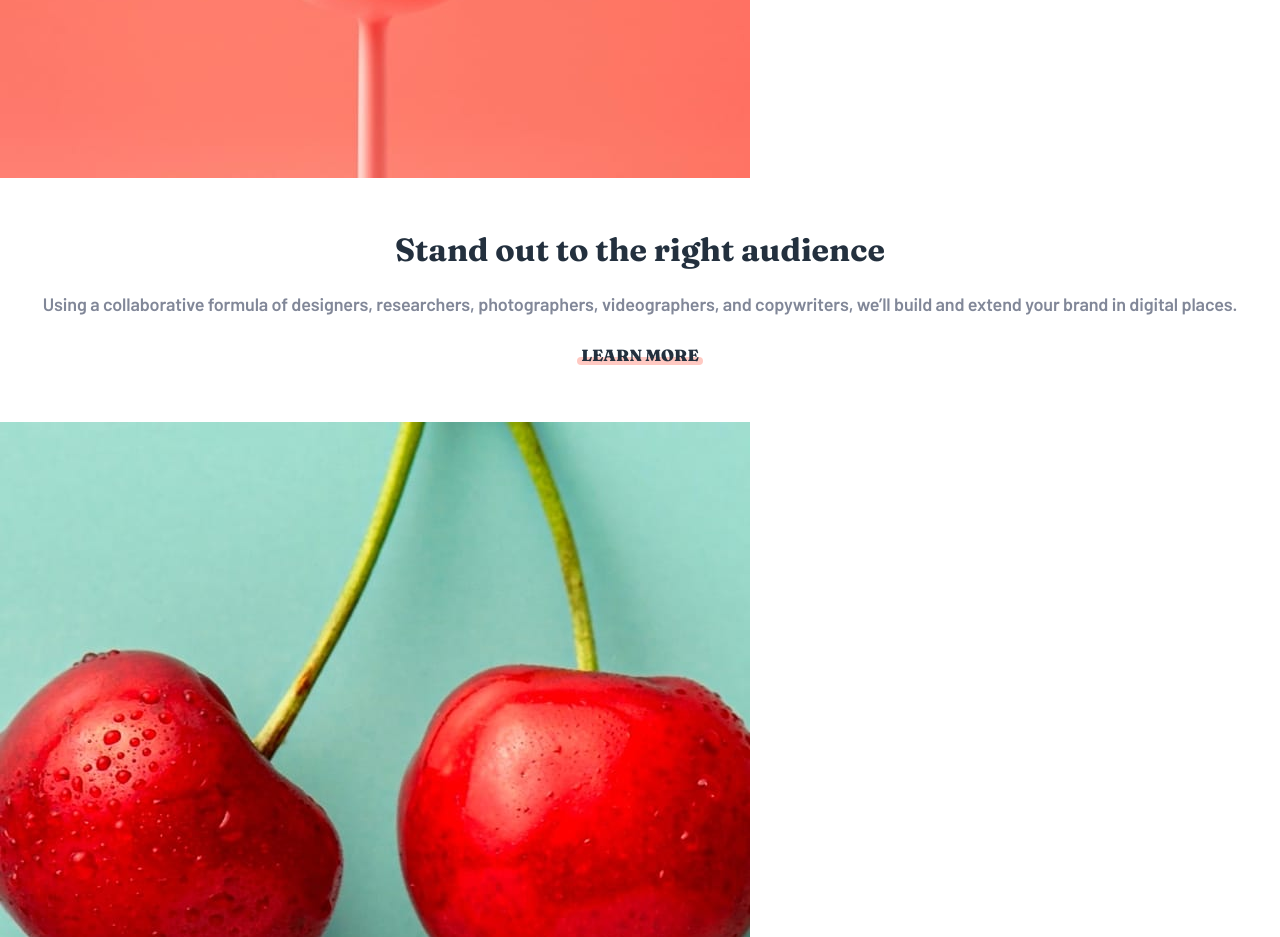
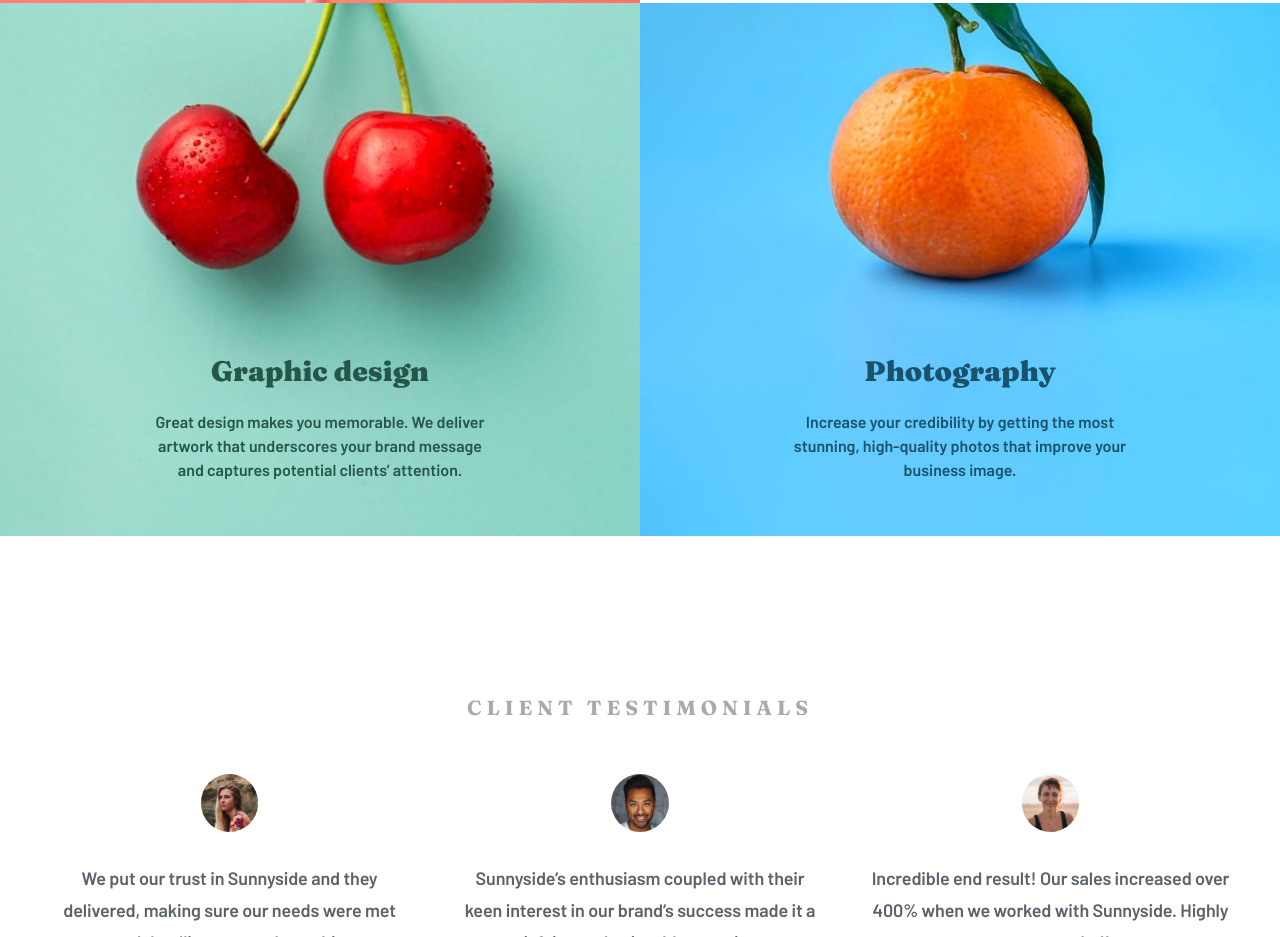
Before and after one commit to devhnry/sunnnyside-landing-page, a website built with Vite: page index.html in a window 1280 px wide. Shown: the part 1863-2800 px from the top of the page. Built offline with nearby package versions, Linux system fonts and the light colour scheme; files whose address does not match are found by name.

Commit message:
Added Media Queries to aid Responsivesness

```diff
--- a/assets/sass/abstracts/_mixins.scss
+++ b/assets/sass/abstracts/_mixins.scss
@@ -1,22 +1,34 @@
-
 @mixin respond($breakpoint) {
   @if $breakpoint == phone {
-        @media (min-width: 37.5em) { @content}; //600px
+    @media (min-width: 37.5em) {
+      @content;
+    } //600px
+  }
+
+  @if $breakpoint == phone-land {
+    @media (min-width: 46.5625em) {
+      @content;
+    } //745px
   }
 
   @if $breakpoint == tab-port {
-        @media (min-width: 56.25em) { @content}; //900px
+    @media (min-width: 56.25em) {
+      @content;
+    } //900px
   }
 
   @if $breakpoint == tab-land {
-        @media (min-width: 75em) { @content}; //1200px
+    @media (min-width: 75em) {
+      @content;
+    } //1200px
   }
 
   @if $breakpoint == big-desktop {
-        @media (min-width: 112.5em) { @content}; //1800px
+    @media (min-width: 112.5em) {
+      @content;
+    } //1800px
   }
 }
-
 
 // Media Querie Manager
 
--- a/assets/sass/base/_typography.scss
+++ b/assets/sass/base/_typography.scss
@@ -17,6 +17,12 @@
             letter-spacing: 5px;
             color: $clr-white;
             text-transform: uppercase;
+
+            @include respond(tab-port){
+                font-size: 3.2rem;
+                letter-spacing: 8.75px;
+                line-height: 69.5px;
+            }
         }
     }
 }
@@ -25,6 +31,10 @@
     &__header{
         font-size: 1.78rem;
         line-height: 1.1;
+
+        @include respond(tab-port){
+                font-size: 2.23rem;
+            }
     }
 
     &__text{
@@ -65,6 +75,12 @@
         font-size: .89rem;
         color: $clr-neutral-300;
         padding-bottom: 1.5rem;
+
+        @include respond(tab-port){
+            font-size: 1.13rem;
+            letter-spacing: 5px;
+            line-height: 24px;
+        }
     }
 }
 
--- a/assets/sass/components/_testimonial.scss
+++ b/assets/sass/components/_testimonial.scss
@@ -1,5 +1,21 @@
 .testimonials{
     padding: 3rem 1.35rem;
+
+     @include respond(tab-land){
+            padding-top: 8.89rem;
+            padding-bottom: 8.89rem;
+        }
+
+    &__container{
+        @include respond(tab-port){
+            display: grid;
+            grid-template-columns: repeat(2, 1fr);
+        }
+
+        @include respond(tab-land){
+            grid-template-columns: repeat(3, 1fr);
+        }
+    }
 }
 
 .testimonial{
@@ -8,6 +24,18 @@
     text-align: center;
     padding: 1.5rem 0 ;
 
+    @include respond(tab-port){
+            &--lastchild{
+                grid-column: span 2 / span 2;
+            }
+        }
+
+        @include respond(tab-land){
+            &--lastchild{
+                grid-column: auto;
+            }
+        }
+
     &__profile{
         width: 3.2rem;
         border-radius: 100vw;
--- a/assets/sass/layout/_header.scss
+++ b/assets/sass/layout/_header.scss
@@ -7,6 +7,21 @@
     min-height: 65vh;
     padding: 1.3rem;
     position: relative;
+    transition: all 150ms ease-in-out;
+
+    @include respond(phone){
+        background-image: url("/assets/images/desktop/image-header.jpg");
+        min-height: 75vh;
+    }
+
+    @include respond(tab-port){
+        min-height: 85vh;
+        padding-top: 2.56rem;
+    }
+
+    @include respond(tab-land){
+        min-height: 100vh;
+    }
 
     .nav{
         display: flex;
@@ -15,6 +30,10 @@
 
         &__logo{
             width: 6.8rem;
+
+            @include respond(tab-port){
+                width: 9.45rem;
+            }
         }
 
         &__list{
@@ -36,12 +55,13 @@
         position: absolute;
         top: 25%;
         left: 50%;
+        width: 100vw;
         transform: translateX(-50%) translateY(-25%);
 
         &__icon{
             position: absolute;
             top: 150%;
-            left: 46%;
+            left: 50%;
             transform: translateX(-50%);
             animation: updown 1s 2s infinite;
         }
--- a/assets/sass/pages/_home.scss
+++ b/assets/sass/pages/_home.scss
@@ -3,14 +3,47 @@
     text-align: center;
     color: $clr-neutral-700;
 
+    &__img{
+        width: 100%;
+    }
+
+    @include respond(phone-land){
+        display: grid;
+        grid-template-columns: repeat(2, 1fr);
+
+        &--transform{
+            .transform__img{
+                grid-row-start: 1;
+                grid-column-start: 2;
+            }
+    }
+        }
+
+    @include respond(tab-port){
+            text-align: left;
+        }
+
     &__textbox{
         padding: 3rem 1.5rem;
         display: grid;
         gap: 1.2rem;
+        align-content: center;
+        max-width: 28rem;
+        margin-inline: auto;
+
+        @include respond(phone-land){
+            padding: 0 1.5rem;
+        }
     }
 
     &__linkbox{
         position: relative;
+        width: max-content;
+        margin-inline: auto;
+
+        @include respond(tab-port){
+            margin-inline: 0;
+        }
     }
 
     &__link{
@@ -45,18 +78,28 @@
             background: rgba($clr-light-100, 0.4);
         }
     }
+}
 
+.services{
+
+    @include respond(phone-land){
+        display: grid;
+        grid-template-columns: repeat(2, 1fr);
+    }
 }
 
 .service{
     position: relative;
-    min-height: 33.34rem;
     max-height: 925px;
+    overflow: hidden;
+
+    &__img{
+        width: 100%;
+    }
 
     &__textbox{
-        position: relative;
         position: absolute;
-        bottom: 8%;
+        bottom: 3.27rem;
         left: 50%;
         transform: translateX(-50%);
         text-align: center;
@@ -64,6 +107,14 @@
         padding: 1.3rem;
         width: 22.1rem;
         margin-inline: auto;
+
+        @include respond(tab-port){
+            bottom: .7rem;
+        }
+
+        @include respond(tab-land){
+            bottom: 1.7rem;
+        }
 
         display: grid;
         gap: 1rem;
@@ -80,4 +131,8 @@
 .gallery{
     display: grid;
     grid-template-columns: repeat(2, 1fr);
+
+    @include respond(tab-port){
+        grid-template-columns: repeat(4, 1fr);
+    }
 }
--- a/index.html
+++ b/index.html
@@ -61,8 +61,11 @@
     <!-- ==== Feature Section =====  -->
 
     <section class="feature | feature--transform" id="about">
-        <div>
-          <img class="feature__img transform__img" src="./assets/images/mobile/image-transform.jpg" alt="">
+        <div class="transform__img">
+          <picture>
+            <source srcset="./assets/images/desktop/image-transform.jpg" media="(min-width: 745px)">
+            <img class="feature__img" src="./assets/images/mobile/image-transform.jpg" alt="">
+          </picture>
         </div>
         <div class="feature__textbox">
           <h2 class="feature__header">Transform your brand</h2>
@@ -94,9 +97,12 @@
     </section>
 
   <!-- ===== Services ====  -->
-    <section id="services">
+    <section id="services" class="services">
       <div class="service service--graphic">
-        <img src="./assets/images/mobile/image-graphic-design.jpg" alt="">
+        <picture class="service__img">
+          <source class="service__img" srcset="./assets/images/desktop/image-graphic-design.jpg" media="(min-width: 900px)">
+           <img class="service__img" src="./assets/images/mobile/image-graphic-design.jpg" alt="">
+        </picture>
         <div class="service__textbox service__textbox--graphic">
           <h3 class="service__header">Graphic design</h3>
           <p class="service__text">Great design makes you memorable. We deliver artwork that underscores your brand message and captures potential clients’ attention.</p>
@@ -104,7 +110,10 @@
       </div>
 
       <div class="service service--photography">
-        <img src="./assets/images/mobile/image-photography.jpg" alt="">
+        <picture>
+          <source class="service__img" srcset="./assets/images/desktop/image-photography.jpg" media="(min-width: 900px)">
+          <img class="service__img" src="./assets/images/mobile/image-photography.jpg" alt="">
+        </picture>
         <div class="service__textbox service__textbox--photo">
           <h3 class="service__header">Photography</h3>
           <p class="service__text">Increase your credibility by getting the most stunning, high-quality photos that improve your business image.</p>
@@ -136,7 +145,7 @@
             </figcaption>
           </figure>
 
-          <figure class="testimonial">
+          <figure class="testimonial testimonial--lastchild">
             <img class="testimonial__profile" src="./assets/images/image-jennie.jpg" alt="">
             <blockquote class="testimonial__text">Incredible end result! Our sales increased over 400% when we worked with Sunnyside. Highly recommended!</blockquote>
             <figcaption>
@@ -151,19 +160,19 @@
 
     <section class="gallery" id="projects">
       <picture>
-        <source srcset="assets/images/desktop/image-gallery-milkbottles.jpg" media="(min-width:1000px)"/>
+        <source srcset="assets/images/desktop/image-gallery-milkbottles.jpg" media="(min-width:745px)"/>
         <img class="gallery__img" src="./assets/images/mobile/image-gallery-milkbottles.jpg" alt="">
       </picture>
       <picture>
-        <source srcset="assets/images/desktop/image-gallery-orange.jpg" media="(min-width:1000px)"/>
+        <source srcset="assets/images/desktop/image-gallery-orange.jpg" media="(min-width:745px)"/>
         <img class="gallery__img" src="./assets/images/mobile/image-gallery-orange.jpg" alt="">
       </picture>
       <picture>
-        <source srcset="assets/images/desktop/image-gallery-cone.jpg" media="(min-width:1000px)"/>
+        <source srcset="assets/images/desktop/image-gallery-cone.jpg" media="(min-width:745px)"/>
         <img class="gallery__img" src="./assets/images/mobile/image-gallery-cone.jpg" alt="">
       </picture>
       <picture>
-        <source srcset="assets/images/desktop/image-gallery-sugar-cubes.jpg" media="(min-width:1000px)"/>
+        <source srcset="assets/images/desktop/image-gallery-sugarcubes.jpg" media="(min-width:745px)"/>
         <img class="gallery__img" src="./assets/images/mobile/image-gallery-sugar-cubes.jpg" alt="">
       </picture>
     </section>
```
Also changed, not shown: assets/css/style.css. Lines whose indentation alone changed are shown as unchanged.
